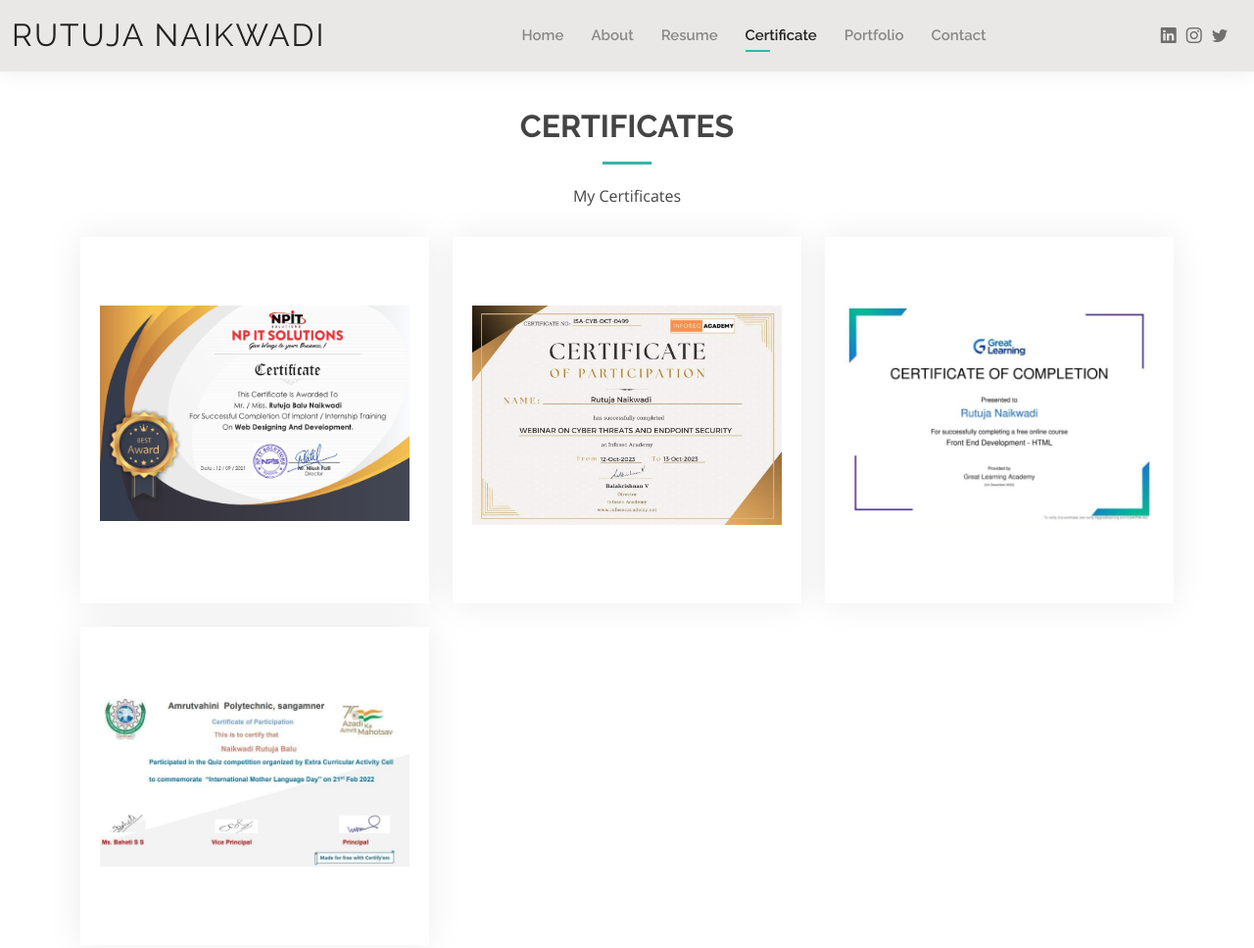
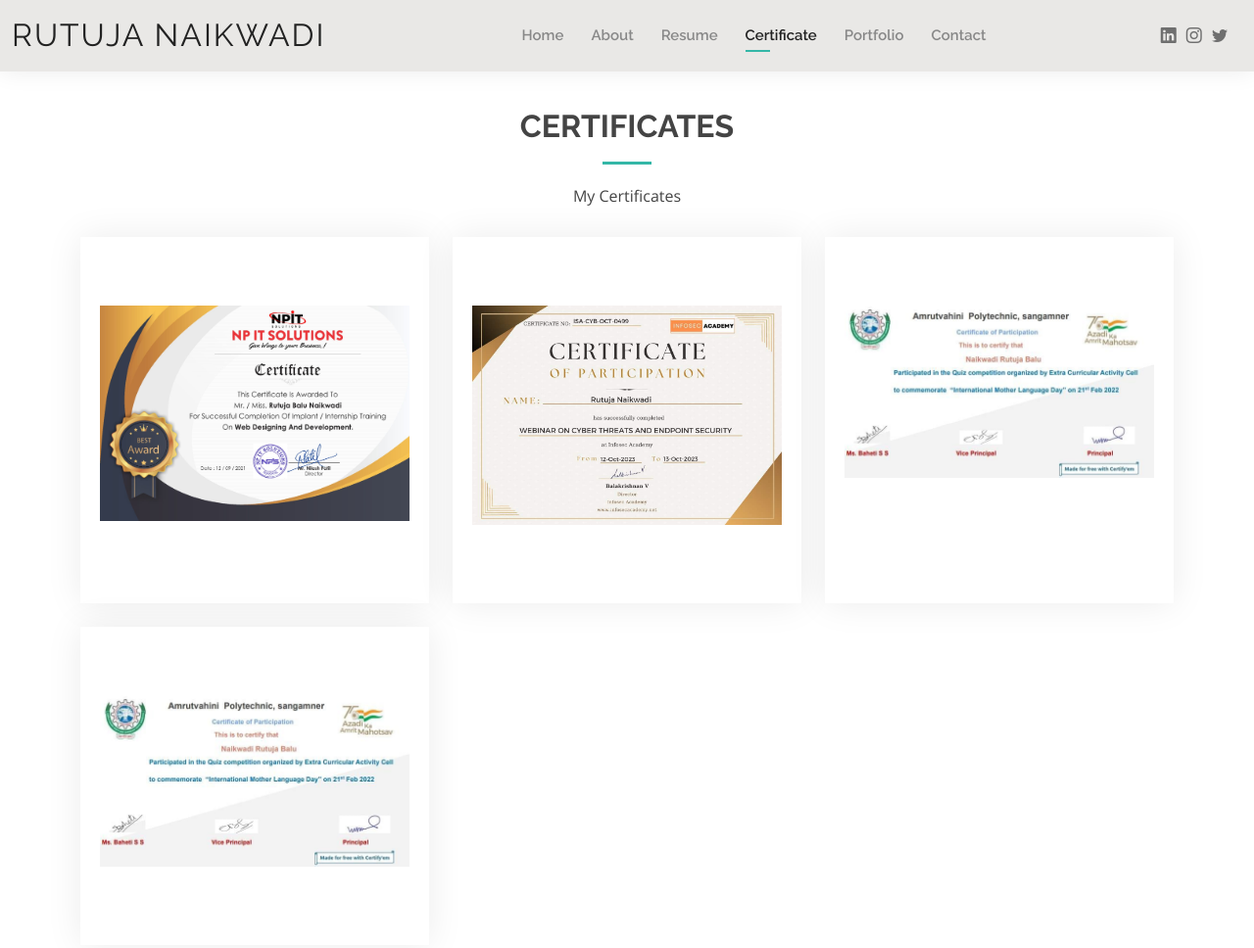
Before and after one commit to rutujanaikwadi16/portfolio.github.io, a plain HTML site: page certificate.html in a window 1280 px wide. Shown: the top 968 px of the page at 98% size. Drawn offline with nearby package versions, Linux system fonts and the light colour scheme; files whose address does not match are found by name.

Commit message:
Update certificate.html

```diff
--- a/certificate.html
+++ b/certificate.html
@@ -112,7 +112,7 @@
 
           <div class="col-lg-4 col-md-6 d-flex align-items-stretch mt-4 mt-lg-0" data-aos="zoom-in" data-aos-delay="300">
             <div class="icon-box iconbox-pink">
-              <img src= "D:\rutuja\portfolio\Kelly\assets\img\WhatsApp Image 2023-12-28 at 4.35.56 PM.jpeg"class="img-fluid" alt="">
+              <img src= "https://github.com/rutujanaikwadi16/portfolio.github.io/blob/main/assets/img/WhatsApp%20Image%202023-12-28%20at%204.35.35%20PM.jpeg"class="img-fluid" alt="">
              <!-- <div class="icon">
                 <svg width="100" height="100" viewBox="0 0 600 600" xmlns="http://www.w3.org/2000/svg">
                   <path stroke="none" stroke-width="0" fill="#f5f5f5" d="M300,541.5067337569781C382.14930387511276,545.0595476570109,479.8736841581634,548.3450877840088,526.4010558755058,480.5488172755941C571.5218469581645,414.80211281144784,517.5187510058486,332.0715597781072,496.52539010469104,255.14436215662573C477.37192572678356,184.95920475031193,473.57363656557914,105.61284051026155,413.0603344069578,65.22779650032875C343.27470386102294,18.654635553484475,251.2091493199835,5.337323636656869,175.0934190732945,40.62881213300186C97.87086631185822,76.43348514350839,51.98124368387456,156.15599469081315,36.44837278890362,239.84606092416172C21.716077023791087,319.22268207091537,43.775223500013084,401.1760424656574,96.891909868211,461.97329694683043C147.22146801428983,519.5804099606455,223.5754009179313,538.201503339737,300,541.5067337569781"></path>
```
